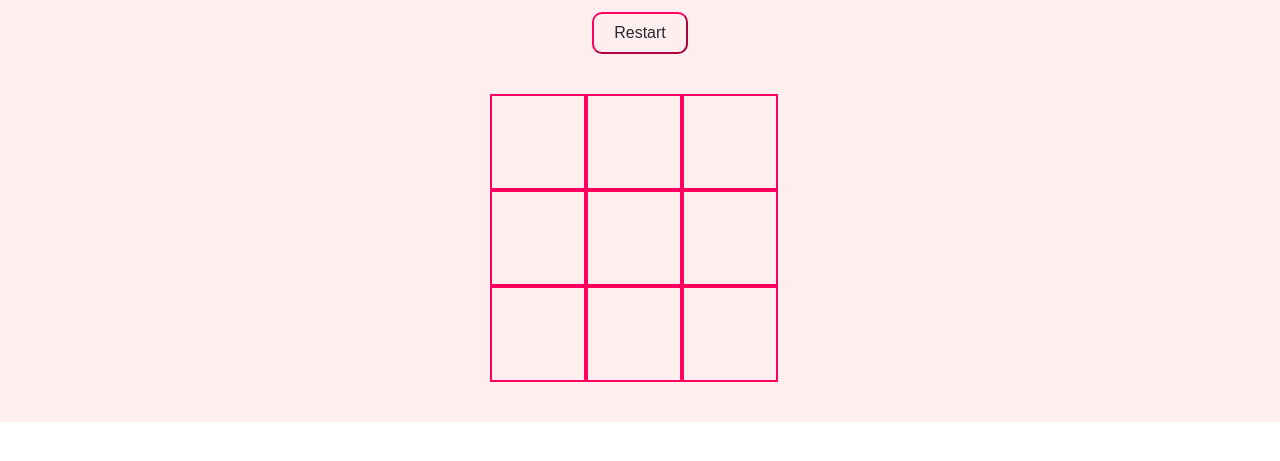
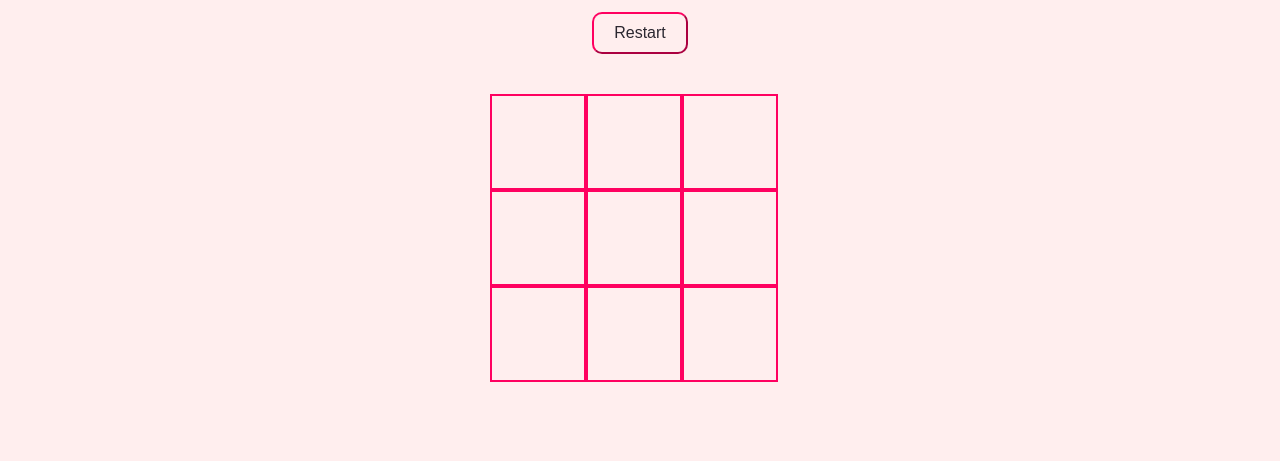
Before and after one commit to Sidh008/tictactoe, a plain HTML site: page index.html in a window 1280 px wide. Shown: the part 155-616 px from the top of the page. Drawn offline with Linux system fonts and the light colour scheme.

Commit message:
Update style.css

```diff
--- a/style.css
+++ b/style.css
@@ -11,6 +11,10 @@
 body {
     color:var(--red);
     font-family: 'Courier New', Courier, monospace;
+    width: 100%;
+    height: 100%;
+    overflow-x: hidden;
+    background-color: #FFEEEE
 }
 html{
     width: 100%;
```
